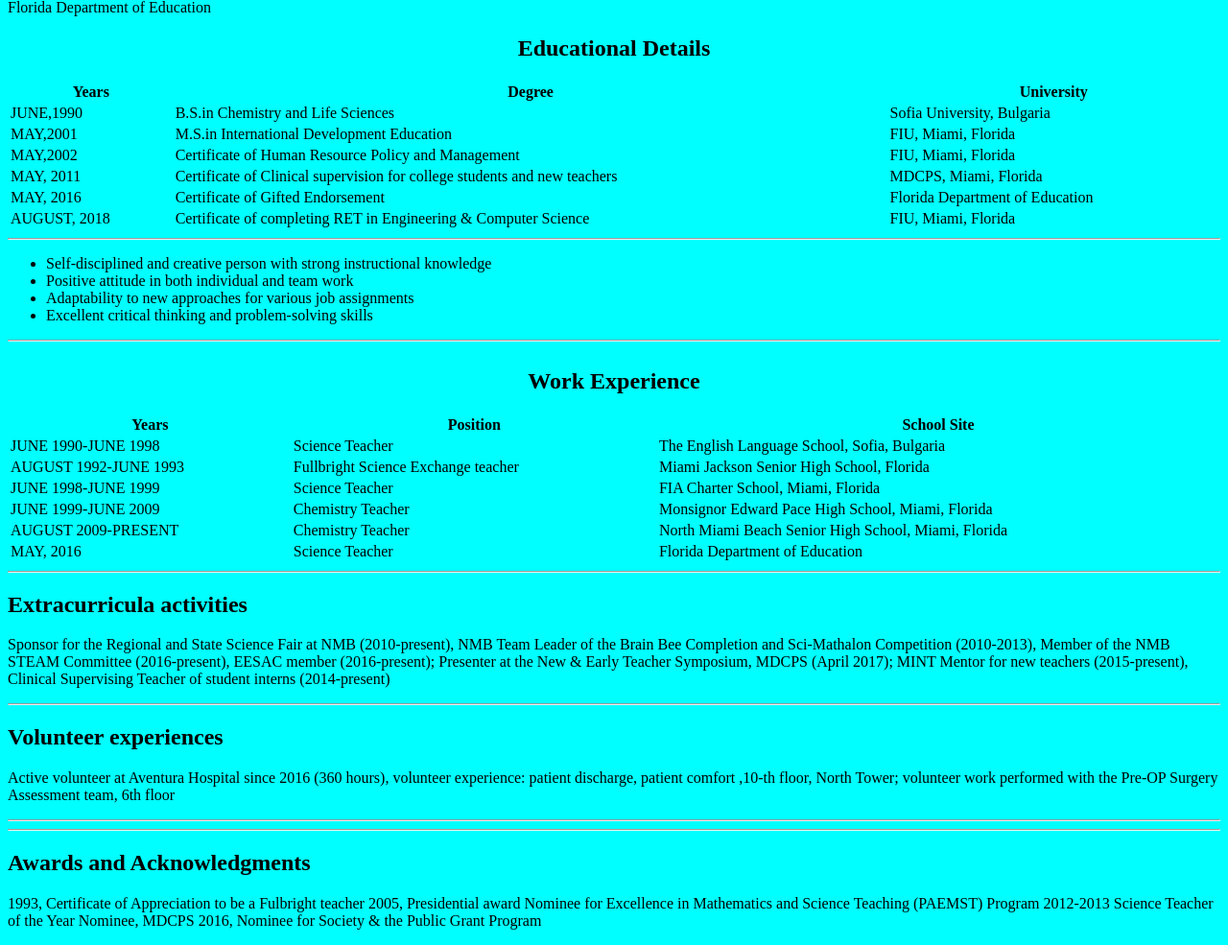
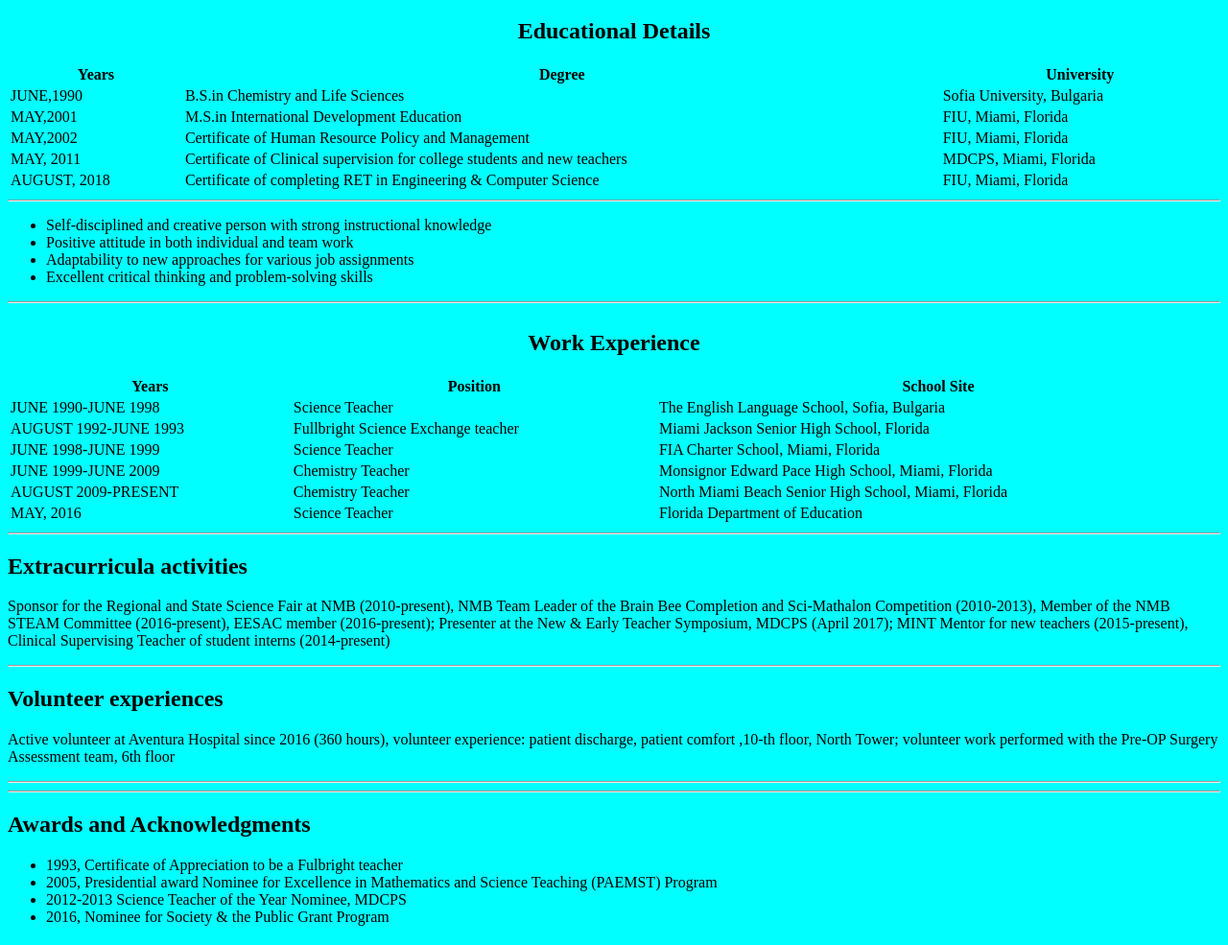
Before and after one commit to vaniabov/vaniabov.github.io, a plain HTML site: page index.html in a window 1280 px wide. Shown: the part 335-1320 px from the top of the page at 96% size. Drawn offline with Linux system fonts and the light colour scheme.

Commit message:
2nd commit

```diff
--- a/index.html
+++ b/index.html
@@ -48,12 +48,7 @@ Details</b></h2></caption>
  <td>Certificate of Clinical supervision for college students and new teachers</td>
 <td>MDCPS, Miami, Florida</td>
  </tr>
- <tr>
- <td>MAY, 2016</td>
- <td>Certificate of Gifted Endorsement
-</td>Florida Department of Education
- <td>Florida Department of Education</td>
-</tr>
+
 <tr>
  <td>AUGUST, 2018</td>
  <td>Certificate of completing RET in Engineering & Computer Science
@@ -120,10 +115,11 @@ Details</b></h2></caption>
 <hr />
 <hr />
 <caption><h2><b>Awards and Acknowledgments</b></h2></caption>
-<p>1993, Certificate of Appreciation to be a Fulbright teacher
-2005, Presidential award Nominee for Excellence in Mathematics and Science Teaching (PAEMST) Program
-2012-2013 Science Teacher of the Year Nominee, MDCPS
-2016, Nominee for Society & the Public Grant Program</p>
-
+<ul>
+<li>1993, Certificate of Appreciation to be a Fulbright teacher</li>
+<li>2005, Presidential award Nominee for Excellence in Mathematics and Science Teaching (PAEMST) Program</li>
+<li>2012-2013 Science Teacher of the Year Nominee, MDCPS</li>
+<li>2016, Nominee for Society & the Public Grant Program</li>
+</ul>
 </body>
 </html>
```
